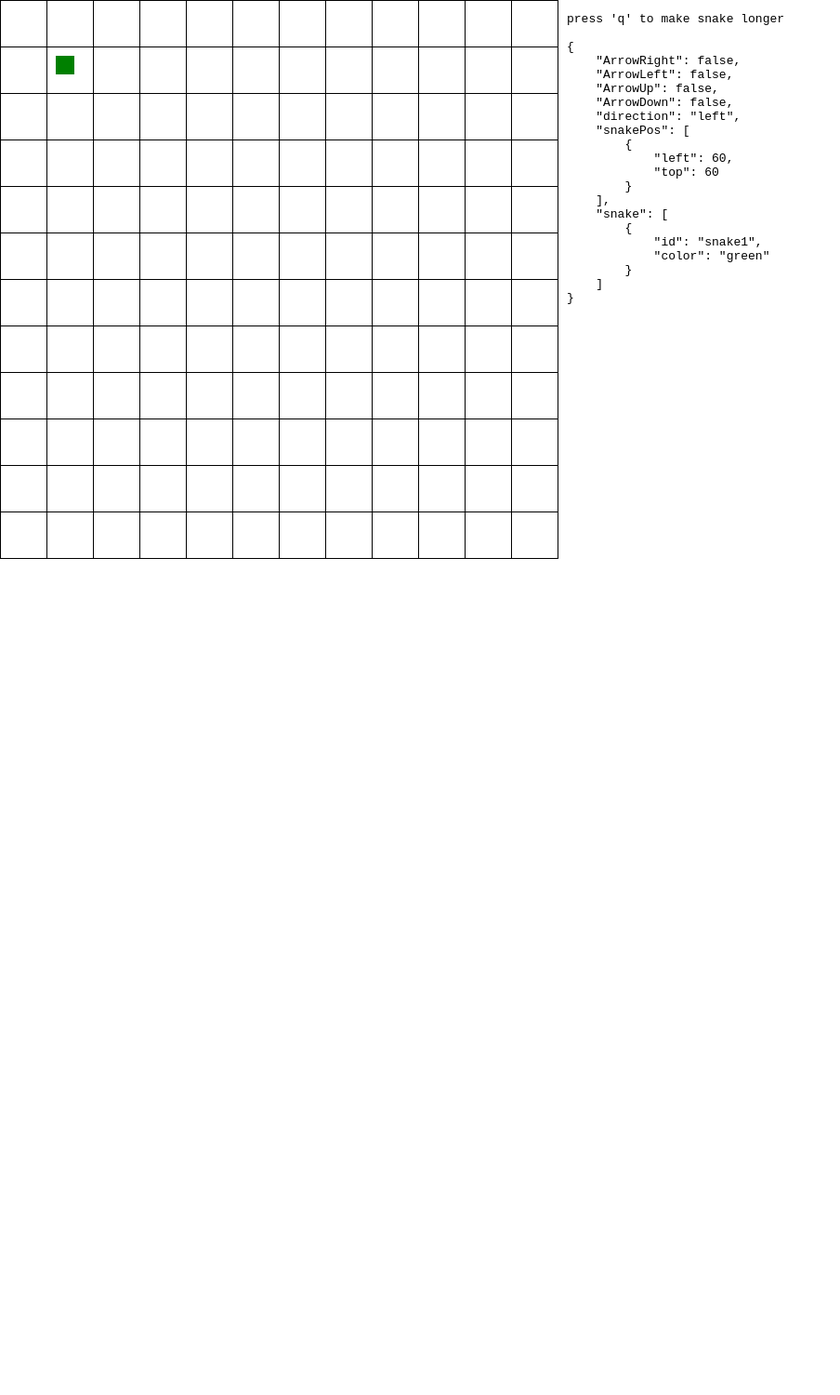
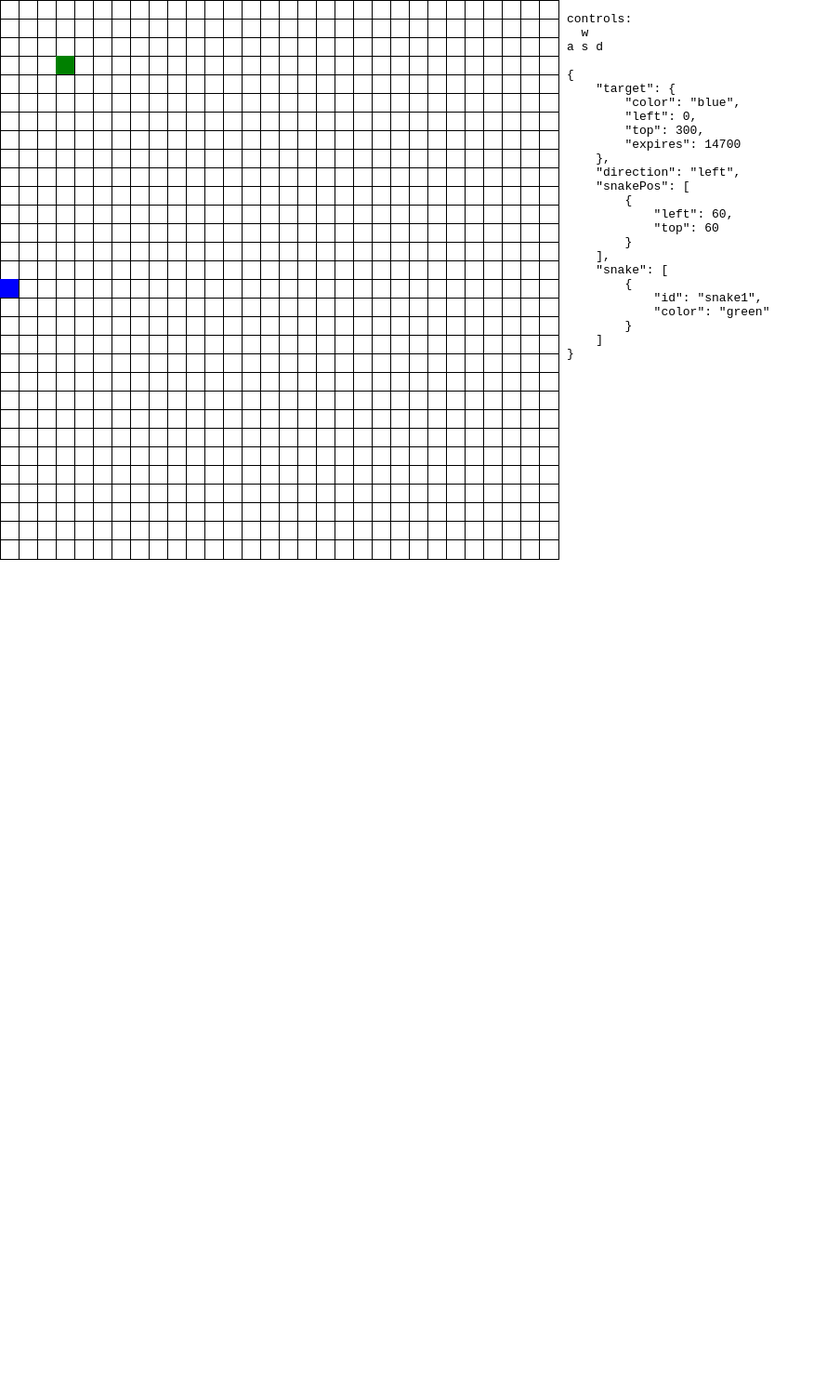
Before and after one commit to eritikass/eritikass.github.io, a Jekyll site: the page game3-snake.html, which Jekyll copies as it is, in a window 1280 px wide. Shown: the whole page at 93% size, without its empty margins (0-904 px from the left). Built offline with Jekyll 4.4.1, drawn with Linux system fonts in a browser that asks for light colours; before the commit the page ends 900 px from its top, so only the background shows below that.

Commit message:
update snake game

```diff
--- a/game3-snake.html
+++ b/game3-snake.html
@@ -7,8 +7,8 @@
       }
       .box {
         position: absolute;
-        width: 49px;
-        height: 49px;
+        width: 19px;
+        height: 19px;
         padding: 0;
         margin: 0;
         border-collapse: collapse;
@@ -17,7 +17,7 @@
       }
       .snake {
         position: absolute;
-        background-color: green;
+        background-color: pink;
         width: 20px;
         height: 20px;
         top: 0px;
@@ -26,19 +26,38 @@
         border: none;
         padding: 0;
         margin: 0;
+        z-index: 50;
+      }
+
+      #target {
+        position: absolute;
+        background-color: red;
+        width: 20px;
+        height: 20px;
+        top: 0px;
+        left: 0px;
+        display: none;
+        border: none;
+        padding: 0;
+        margin: 0;
+        z-index: 5000;
       }
     </style>
     <script>
       window.addEventListener("DOMContentLoaded", event => {
-        const fieldSize = 12;
-        const boxSize = 50;
-        const snakeSize = 20;
+        const fieldSize = 30;
+        const boxSize = 20;
+        const snakeSize = boxSize;
 
         const STEP = snakeSize;
         const INTERVAL = 150;
 
+        const targetLifetimeSteps = 100;
+
         // const table = document.getElementById("table1");
         const boxes = document.getElementById("boxes");
+        const target = document.getElementById("target");
+
         for (let i = 0; i < fieldSize; i++) {
           for (let j = 0; j < fieldSize; j++) {
             const box = document.createElement("div");
@@ -47,17 +66,16 @@
             box.classList.add("box_row" + i);
             box.style.top = i * boxSize + "px";
             box.style.left = j * boxSize + "px";
+            box.style.width = boxSize + "px";
+            box.style.height = boxSize + "px";
             boxes.appendChild(box);
           }
         }
         boxes.style.height = fieldSize * 50 + "px";
 
         let data = {
-          // arrows
-          ArrowRight: false,
-          ArrowLeft: false,
-          ArrowUp: false,
-          ArrowDown: false,
+          // target
+          target: null,
           // direction
           direction: "left",
           // snake
@@ -70,58 +88,80 @@
           snake: [
             {
               id: "snake1",
-              color: "green",
-            },
-          ],
+              color: "green"
+            }
+          ]
         };
         function getRandomColor() {
           const colors = [
-                'green',
-                'red',
-                'blue',
-                'orange',
-                'purple'
+            //   "green",
+            "red",
+            "blue",
+            "orange",
+            "purple",
+            "yellow"
           ];
           return colors[Math.floor(Math.random() * colors.length)];
         }
-        function addSnakePiece() {
+        function addSnakePiece(color) {
+          const lastPiece = data.snake[data.snake.length - 1];
+          // let color = getRandomColor();
+          // do {
+          //     color = getRandomColor();
+          // } while (color === lastPiece.color)
+          data.snake.push({
+            color,
+            id: `snake${data.snake.length + 1}`
+          });
+        }
+        function addTarget() {
           const lastPiece = data.snake[data.snake.length - 1];
           let color = getRandomColor();
           do {
             color = getRandomColor();
-            } while (color === lastPiece.color)
-            data.snake.push({
+          } while (color === lastPiece.color);
+
+          data.target = {
             color,
-                id: `snake${data.snake.length + 1}`,
-            });
+            left: Math.floor(Math.random() * fieldSize) * boxSize,
+            top: Math.floor(Math.random() * fieldSize) * boxSize,
+            expires: targetLifetimeSteps * INTERVAL
+          };
+          target.style.top = data.target.top + "px";
+          target.style.left = data.target.left + "px";
+          target.style.backgroundColor = color;
+
+          target.style.display = "block";
         }
         function showDataDebug() {
           const datadebug = document.getElementById("datadebug");
           datadebug.style.position = "absolute";
           datadebug.style.top = "0px";
           datadebug.style.left = fieldSize * boxSize + 10 + "px";
-          datadebug.innerHTML = "press 'q' to make snake longer\n\n" + JSON.stringify(data, null, 4);
+          datadebug.innerHTML =
+            `controls:
+  w
+a s d
+
+` + JSON.stringify(data, null, 4);
         }
         showDataDebug();
         window.addEventListener("keydown", function(event) {
           const key = event.key; // "ArrowRight", "ArrowLeft", "ArrowUp", or "ArrowDown"
-          if (data[key] !== undefined) {
-            data[key] = true;
-          }
-          if (key === "ArrowLeft") {
+          if (key === "a") {
             data.direction = "left";
           }
-          if (key === "ArrowRight") {
+          if (key === "d") {
             data.direction = "right";
           }
-          if (key === "ArrowUp") {
+          if (key === "w") {
             data.direction = "up";
           }
-          if (key === "ArrowDown") {
+          if (key === "s") {
             data.direction = "down";
           }
-          if (key === 'q') {
-              addSnakePiece();
+          if (key === "q") {
+            addTarget();
           }
           showDataDebug();
         });
@@ -145,8 +185,8 @@
           const [topPosOld] = data.snakePos;
           const topPos = {
             left: topPosOld.left,
-              top: topPosOld.top,
-          }
+            top: topPosOld.top
+          };
           if (data.direction === "down") {
             topPos.top = topPos.top + STEP;
           }
@@ -174,6 +214,28 @@
             topPos.top = 0;
           }
 
+          if (
+            data.target &&
+            data.target.left === topPosOld.left &&
+            data.target.top === topPosOld.top
+          ) {
+            target.style.display = "none";
+            addSnakePiece(data.target.color);
+            data.target = null;
+          }
+
+          if (data.target) {
+            data.target.expires = data.target.expires - INTERVAL;
+            if (data.target.expires <= 0) {
+              target.style.display = "none";
+              data.target = null;
+            }
+          } else {
+              if (Math.floor(Math.random() * 10) === 3) {
+                  addTarget();
+              }
+          }
+
           data.snakePos = [topPos]
             .concat(data.snakePos)
             .slice(0, data.snake.length);
@@ -181,9 +243,9 @@
           data.snake.forEach((s, i) => {
             let e = document.getElementById(s.id);
             if (!e) {
-                e = document.createElement('div');
-                e.classList.add('snake');
-                e.setAttribute('id', s.id);
+              e = document.createElement("div");
+              e.classList.add("snake");
+              e.setAttribute("id", s.id);
               e.style.backgroundColor = s.color;
               document.body.appendChild(e);
             }
@@ -204,6 +266,7 @@
   </head>
   <body>
     <div id="boxes"></div>
+    <div id="target"></div>
     <pre id="datadebug"></pre>
   </body>
 </html>
```
Lines whose indentation alone changed are shown as unchanged.
